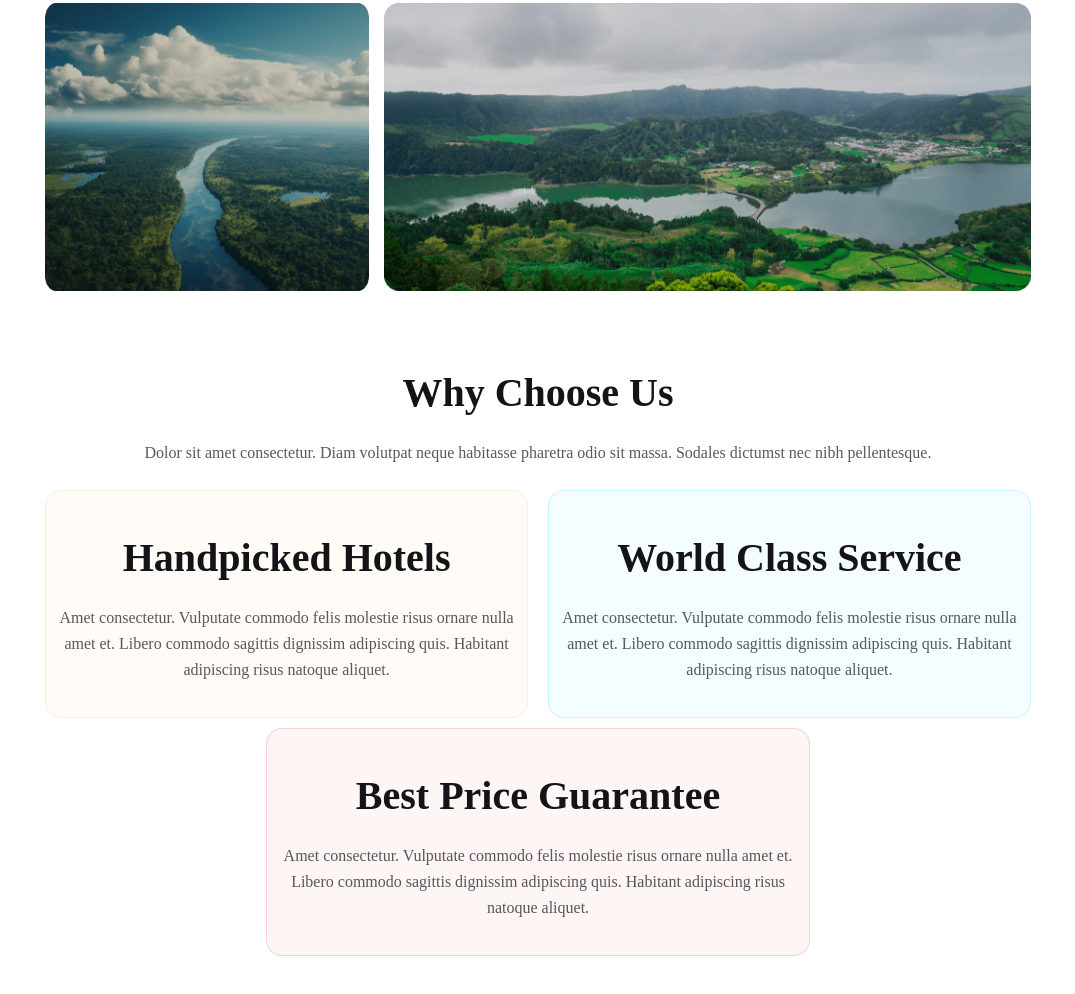
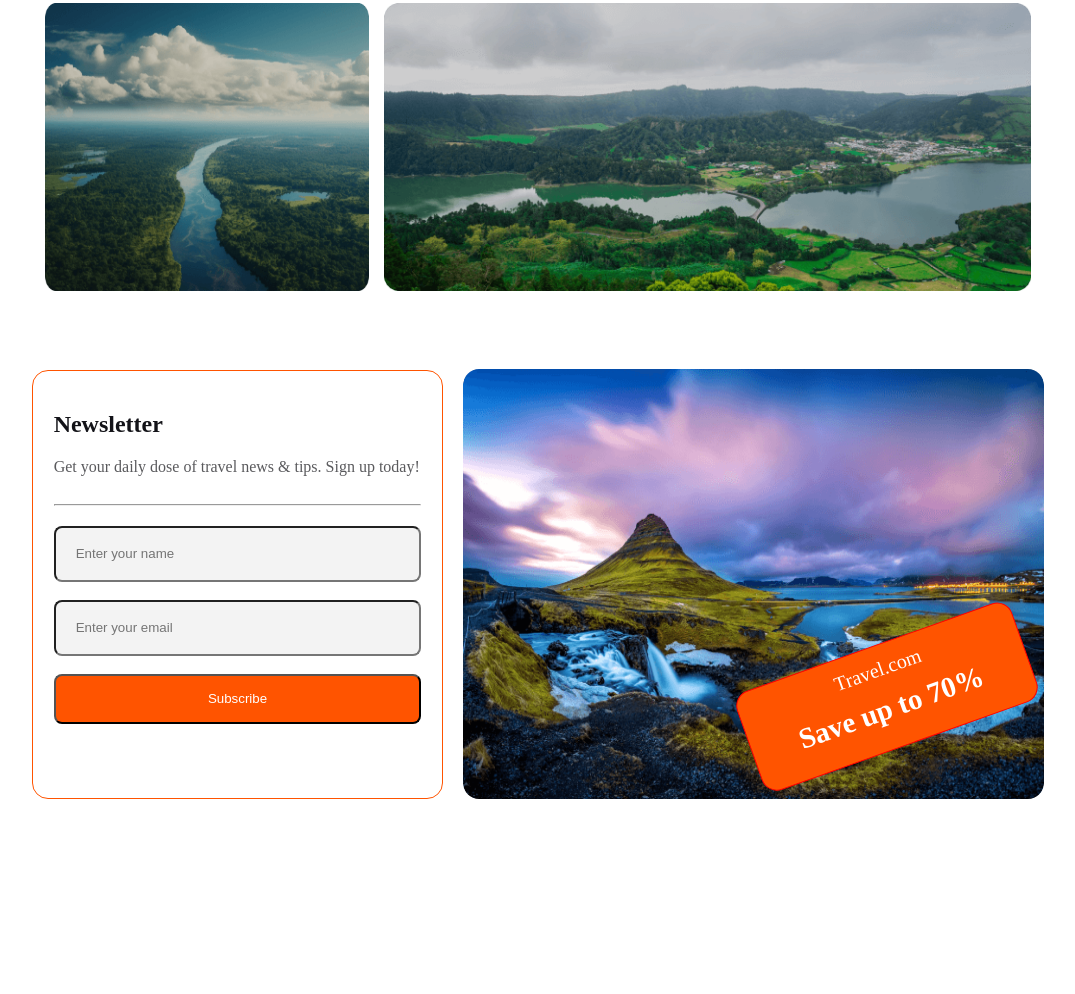
Before and after one commit to ah-sunny/A02-All-Set-Travel, a plain HTML site: page index.html in a window 1280 px wide. Shown: the part 1865-2859 px from the top of the page, without its empty margins (102-1177 px from the left). After the commit the page ends 2742 px from the top, so only its background shows below. Drawn offline with Linux system fonts and the light colour scheme.

Commit message:
finished newsletter part with responsive

```diff
--- a/index.html
+++ b/index.html
@@ -72,12 +72,12 @@
             <p>Dolor sit amet consectetur. Diam volutpat neque habitasse pharetra odio sit massa. Sodales dictumst nec nibh pellentesque.</p>
             <div class="first_row row">
                 <img src="/Images/Rectangle 5.png" alt="">
-                <img src="Images/Rectangle 8.png" alt="">
+                <img src="/Images/Rectangle 8.png" alt="">
             </div>
             <div class="second_row row">
-                <img src="Images/Rectangle 6.png" alt="">
-                <img src="Images/Rectangle 7.png" alt="">
-                <img src="Images/Rectangle 9.png" alt="">
+                <img src="/Images/Rectangle 6.png" alt="">
+                <img src="/Images/Rectangle 7.png" alt="">
+                <img src="/Images/Rectangle 9.png" alt="">
             </div>
             <div class="third_row row">
                 <img src="Images/Rectangle 11.png" alt="">
@@ -108,7 +108,31 @@
             </div>
 
         </section>
+        <section class="newsletter">
+            <div class="news_text">
+                <h1>Newsletter</h1>
+                <p>Get your daily dose of travel news & tips. Sign up today!</p>
+                <hr>
+                <div class="news_form">
+                    <input type="text"  placeholder="Enter your name">
+                    <input type="email"  placeholder="Enter your email" required>
+                    <input type="button" value="Subscribe" >
+                </div>
 
+            </div>
+
+            <div class="news_img">
+                <!-- <img src="/Images/Rectangle 8 (1).png" alt=""> -->
+                <div class="news_back_img">
+
+                </div>
+                <div class="news_trans">
+                    <h3>Travel.com</h3>
+                    <h1>Save up to 70%</h1>
+                </div>
+
+            </div>
+        </section>
 
     </main>
 
--- a/style/style.css
+++ b/style/style.css
@@ -204,13 +204,13 @@ nav{
     .first_row, .second_row, .third_row{
         grid-template-columns: 1fr;
         height: auto;
+        /* gap: 90px; */
+    } .destination .second_row  {
+        height: auto;
+        margin-bottom: 23px;
     }
 
-
-
 }
-
-
 
 
 
@@ -218,6 +218,7 @@ nav{
 /* ------choose us */
 
 .choose{
+    display: none;
     width: 78%;
     margin: 78px auto;
 }
@@ -274,3 +275,122 @@ nav{
     }
 
 }
+
+
+/* --------Newssletter part */
+
+.newsletter{
+    width: 80%;
+    text-align: center;
+    margin: 78px auto;
+    display: flex;
+    gap: 2%;
+    align-items: center;
+    height: 430px;
+
+}
+.news_text{
+width: 38%;
+height: 90%;
+padding: 2%;
+border: 1px solid #FF5400;
+border-radius: 16px;
+    text-align: left;
+}.news_text h1{
+    color: #131318;
+    font-family: Mulish;
+    font-size: 24px;
+    font-weight: 800;
+    margin-bottom: 16px;
+}
+.news_text p{
+    color: #5A5A5D;
+    font-family: Mulish;
+    font-size: 16px;
+    font-weight: 400;
+    line-height: 26px;
+    margin-bottom: 24px;
+}
+.news_form{
+    display: flex;
+    flex-direction: column;
+    gap: 18px;
+    margin: 20px auto;
+}.news_form input[type="text"], .news_form input[type="email"], .news_form input[type="button"] {
+    border-radius: 8px;
+    background: rgba(19, 19, 24, 0.05);
+    height: 50px;
+    padding-left: 20px;
+}.news_form input[type="button"]{
+    border-radius: 8px;
+    background-color: #FF5400;
+    color: white;
+    padding: 10px;
+}
+
+
+
+.news_img{
+    width: 60%;
+    height: 100%;
+    position: relative;
+
+}
+.news_trans{
+    border: 1px solid red;
+    border-radius: 16px;
+    /* transform: translate(230px, 320px) rotate(-30deg); */
+    position: absolute;
+    bottom: 50px;
+    right: 10px;
+
+    width: 50%;
+    height: 24%;
+    transform: rotate(-19.628deg);
+    flex-shrink: 0;
+    background-color: #FF5400;
+    text-align: center;
+}
+.news_trans h3,.news_trans h1{
+    color: #FFF;
+    text-align: center;
+    font-family: Mulish;
+    font-size: 20px;
+    font-weight: 400;
+    margin: 12px auto;
+}.news_trans h1{
+    color: #FFF;
+    font-family: Mulish;
+    font-size: 29px;
+    font-weight: 800;
+    margin: 0px;
+}
+
+.news_back_img{
+    height: 100%;
+    width: 100%;
+    border-radius: 16px;
+    background-image: url("/Images/Rectangle 8 (1).png");
+    background-size: 100% 100%;
+
+}
+
+@media screen and (max-width: 600px){
+    .newsletter{
+        flex-direction: column;
+        height: auto;
+        width: 90%;
+        gap: 25px;
+    }.news_text , .news_img{
+        width: 100%;
+    }
+    .news_back_img{
+        height: 430px;
+    }
+    .news_trans{
+        bottom: 33px;
+    }
+
+
+
+}
```
